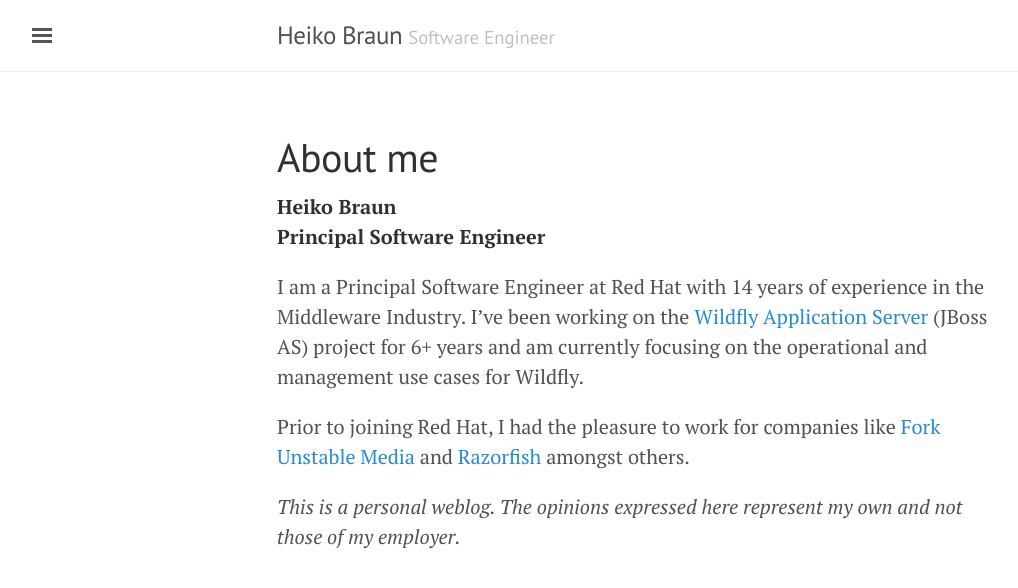
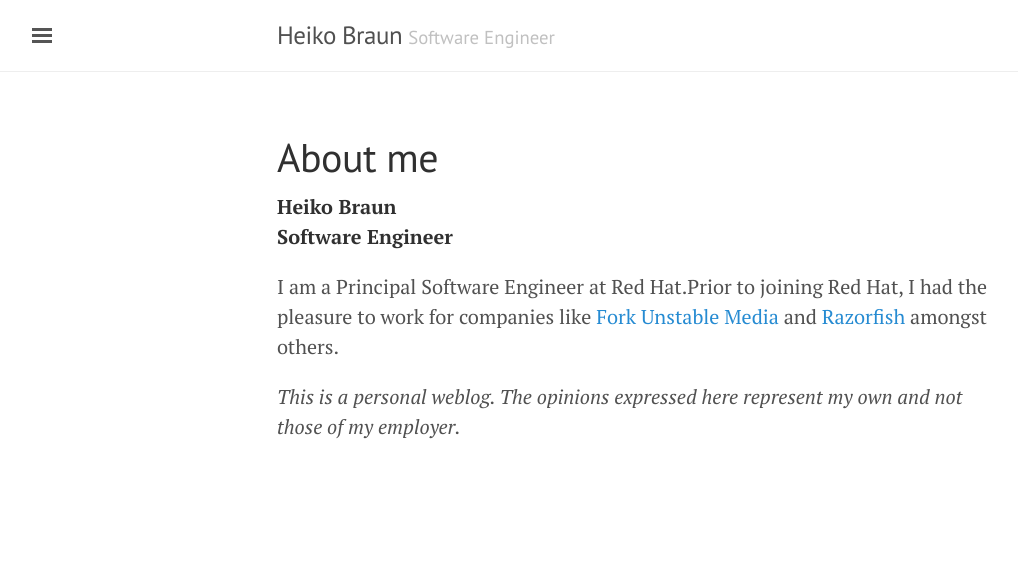
Before and after one commit to heiko-braun/hbraun.info, a Jekyll site: the page built from about.md, in a window 1280 px wide. Shown: the top 588 px of the page, without its empty margins (3-1021 px from the left). Built offline with Jekyll 4.4.1, drawn with Linux system fonts in a browser that asks for light colours.

Commit message:
update about pages, they are constantly out of date

```diff
--- a/about.md
+++ b/about.md
@@ -6,7 +6,6 @@
 ---
 
 <p><strong>Heiko Braun<br />
-Principal Software Engineer</strong></p>
-<p>I am a Principal Software Engineer at Red Hat with 14 years of experience in the Middleware Industry. I&#8217;ve been working on the <a href="http://wildfly.org">Wildfly Application Server</a> (JBoss AS) project for 6+ years and am currently focusing on the operational and management use cases for Wildfly.</p>
-<p>Prior to joining Red Hat, I had the pleasure to work for companies like <a href="http://fork.de/">Fork Unstable Media</a> and <a href="http://www.razorfish.com/">Razorfish</a> amongst others.</p>
+Software Engineer</strong></p>
+<p>I am a Principal Software Engineer at Red Hat.Prior to joining Red Hat, I had the pleasure to work for companies like <a href="http://fork.de/">Fork Unstable Media</a> and <a href="http://www.razorfish.com/">Razorfish</a> amongst others.</p>
 <p><em>This is a personal weblog. The opinions expressed here represent my own and not those of my employer.</em></p>
```
